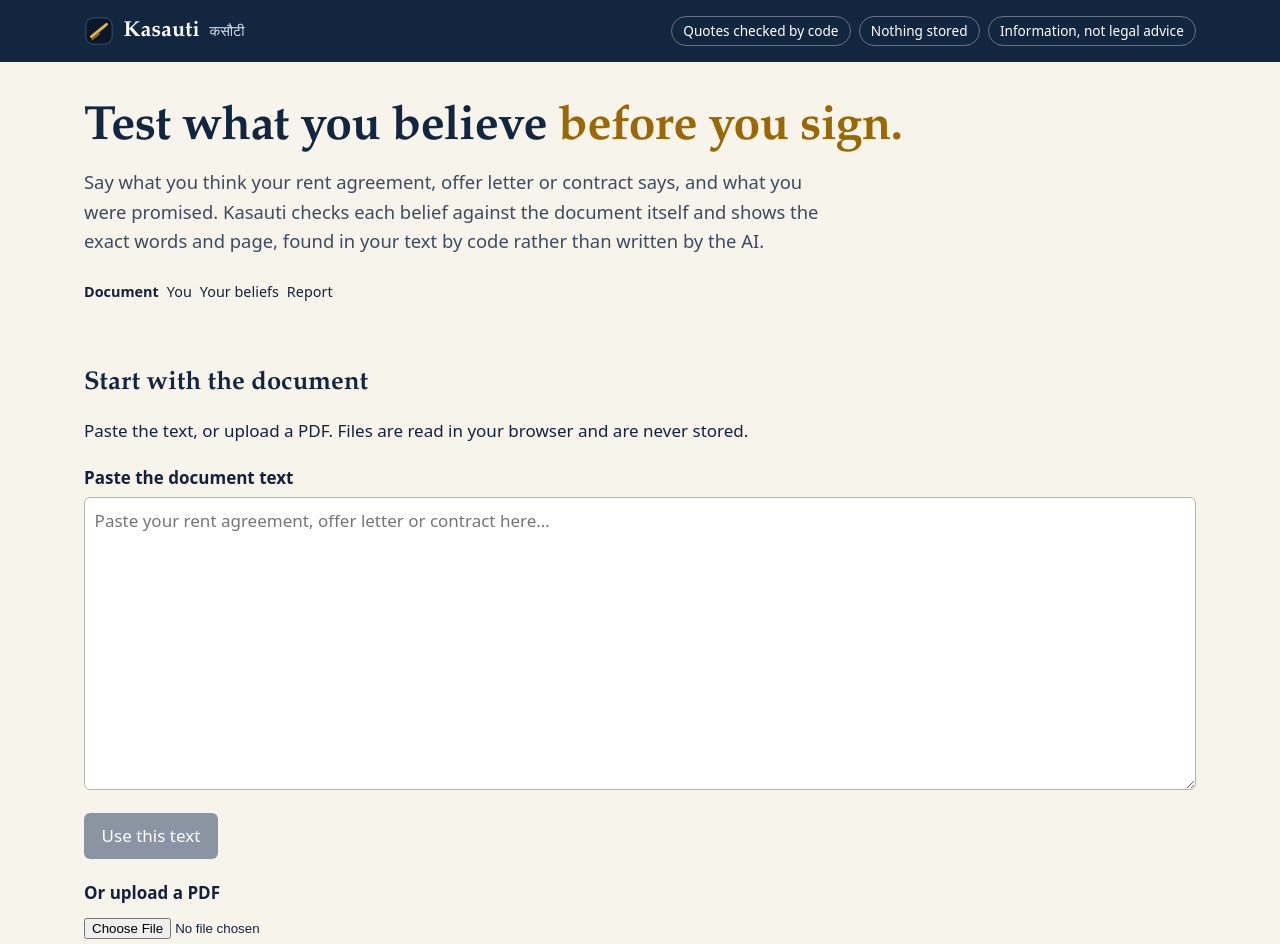
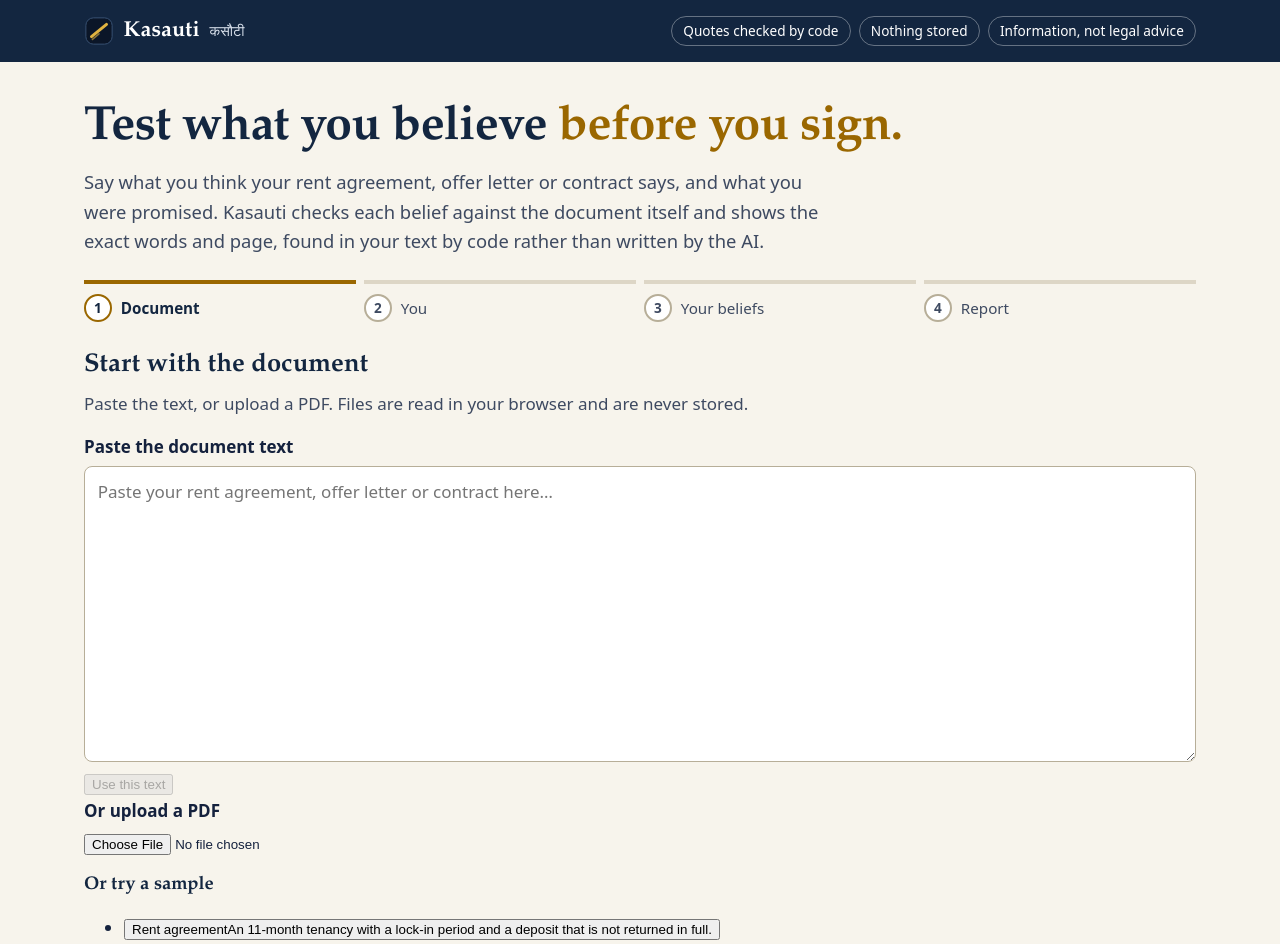
Before and after one commit to Shreekumar-Shah-AICTE/kasauti, a Next.js app: page / in a window 1280 px wide. Shown: the top 944 px of the page. Built offline with nearby package versions, Linux system fonts and the light colour scheme.

Commit message:
feat(ui): numbered stepper, shared step navigation and document chip

```diff
--- a/src/components/Stepper.tsx
+++ b/src/components/Stepper.tsx
@@ -2,6 +2,7 @@
 
 import styles from '@/components/checker.module.css';
 import type { Step } from '@/lib/checkerState';
+import { cx } from '@/lib/cx';
 
 const STEPS: readonly { readonly id: Step; readonly label: string }[] = [
   { id: 'document', label: 'Document' },
@@ -10,22 +11,39 @@
   { id: 'report', label: 'Report' },
 ];
 
+type StepState = 'done' | 'current' | 'todo';
+
+function stateOf(index: number, current: number): StepState {
+  if (index < current) {
+    return 'done';
+  }
+  return index === current ? 'current' : 'todo';
+}
+
 /** Shows where the user is, so a four-step flow never feels open-ended. */
 export function Stepper({ step }: { readonly step: Step }): ReactNode {
   const current = STEPS.findIndex((item) => item.id === step);
   return (
     <nav aria-label="Progress">
       <ol className={styles.stepper}>
-        {STEPS.map((item, index) => (
-          <li
-            key={item.id}
-            className={item.id === step ? styles.stepCurrent : styles.stepItem}
-            aria-current={item.id === step ? 'step' : undefined}
-          >
-            {index < current ? '\u2713 ' : ''}
-            {item.label}
-          </li>
-        ))}
+        {STEPS.map((item, index) => {
+          const state = stateOf(index, current);
+          return (
+            <li
+              key={item.id}
+              className={cx(styles.step, state !== 'todo' && styles[state])}
+              aria-current={state === 'current' ? 'step' : undefined}
+            >
+              <span className={styles.dot} aria-hidden="true">
+                {state === 'done' ? '\u2713' : index + 1}
+              </span>
+              <span className={styles.stepLabel}>
+                {item.label}
+                {state === 'done' ? <span className="visually-hidden"> (done)</span> : null}
+              </span>
+            </li>
+          );
+        })}
       </ol>
     </nav>
   );
--- a/src/components/checker.module.css
+++ b/src/components/checker.module.css
@@ -1,290 +1,190 @@
+/* Flow-level layout shared by every step: stepper, progress, navigation, fields, banners. */
 .stepper {
-  display: flex;
-  flex-wrap: wrap;
+  display: grid;
+  grid-template-columns: repeat(4, 1fr);
   gap: 0.5rem;
+  margin: 0 0 1.75rem;
   padding: 0;
-  margin: 0 0 1.5rem;
   list-style: none;
-  font-size: 0.9rem;
+  counter-reset: step;
 }
 
-.stepItem {
-  color: var(--color-muted);
+.step {
+  position: relative;
+  display: flex;
+  align-items: center;
+  gap: 0.55rem;
+  padding-top: 0.65rem;
+  border-top: 4px solid var(--line);
+  color: var(--ink-soft);
+  font-size: 0.95rem;
 }
 
-.stepCurrent {
-  color: var(--color-brand);
-  font-weight: 600;
+.dot {
+  display: inline-grid;
+  flex: none;
+  place-items: center;
+  width: 1.75rem;
+  height: 1.75rem;
+  border: 2px solid var(--line-strong);
+  border-radius: 50%;
+  background: var(--surface);
+  font-weight: 700;
+  font-size: 0.85rem;
+}
+
+.done {
+  border-top-color: var(--brand);
+  color: var(--brand);
+}
+
+.done .dot {
+  border-color: var(--brand);
+  background: var(--brand);
+  color: #fff;
+}
+
+.current {
+  border-top-color: var(--gold);
+  color: var(--brand-strong);
+  font-weight: 700;
+}
+
+.current .dot {
+  border-color: var(--gold);
+  color: var(--brand-strong);
+}
+
+.stage {
+  max-width: 52rem;
+}
+
+.wide {
+  max-width: none;
+}
+
+.help {
+  margin: 0 0 1rem;
+  color: var(--ink-soft);
 }
 
 .label {
   display: block;
-  margin: 1.25rem 0 0.35rem;
+  margin: 0 0 0.35rem;
   font-weight: 600;
-}
-
-.help {
-  color: var(--color-muted);
 }
 
 .textarea {
   width: 100%;
-  padding: 0.6rem;
+  padding: 0.7rem 0.8rem;
   font: inherit;
-  border: 1px solid #b9b4a7;
-  border-radius: 6px;
-  background: #fff;
+  color: var(--ink);
+  border: 1px solid var(--line-strong);
+  border-radius: var(--radius-sm);
+  background: var(--surface);
   resize: vertical;
 }
 
-.file {
-  display: block;
-  padding: 0.4rem 0;
+.textarea:focus {
+  border-color: var(--brand);
 }
 
-.status {
-  min-height: 1.5rem;
-  color: var(--color-muted);
+.meta {
+  margin: 0.3rem 0 0;
+  color: var(--ink-soft);
+  font-size: 0.88rem;
+}
+
+.nav {
+  display: flex;
+  flex-wrap: wrap;
+  justify-content: space-between;
+  gap: 0.75rem;
+  margin-top: 1.75rem;
+  padding-top: 1.25rem;
+  border-top: 1px solid var(--line);
+}
+
+.progress {
+  display: flex;
+  align-items: flex-start;
+  gap: 1rem;
+  margin: 0 0 1.25rem;
+  padding: 1rem 1.25rem;
+  border: 1px solid var(--line);
+  border-left: 5px solid var(--gold);
+  border-radius: var(--radius);
+  background: var(--surface);
+}
+
+.progress p {
+  margin: 0;
+}
+
+.progressTitle {
+  font-weight: 700;
+  color: var(--brand-strong);
+}
+
+.spinner {
+  flex: none;
+  width: 1.6rem;
+  height: 1.6rem;
+  margin-top: 0.15rem;
+  border: 3px solid var(--line);
+  border-top-color: var(--gold);
+  border-radius: 50%;
+  animation: spin 0.9s linear infinite;
+}
+
+@keyframes spin {
+  to {
+    transform: rotate(360deg);
+  }
 }
 
 .error {
-  border-left: 4px solid #a12d2f;
-  padding: 0.5rem 0.75rem;
-  color: #7d1f21;
-  background: #fdf1f1;
-}
-
-.actions {
-  display: flex;
-  flex-wrap: wrap;
-  gap: 0.75rem;
-  margin-top: 1rem;
-}
-
-.primary,
-.secondary,
-.sample,
-.link {
-  font: inherit;
-  border-radius: 6px;
-  cursor: pointer;
-}
-
-.primary {
-  padding: 0.6rem 1.1rem;
-  border: 1px solid var(--color-brand);
-  background: var(--color-brand);
-  color: #fff;
-}
-
-.primary:disabled {
-  background: #8a94a3;
-  border-color: #8a94a3;
-  cursor: not-allowed;
-}
-
-.secondary {
-  padding: 0.6rem 1.1rem;
-  border: 1px solid var(--color-brand);
-  background: transparent;
-  color: var(--color-brand);
-}
-
-.link {
-  border: none;
-  background: none;
-  color: var(--color-brand);
-  text-decoration: underline;
-  padding: 0.25rem 0;
-}
-
-.fieldset {
-  border: 1px solid #d8d3c6;
-  border-radius: 8px;
+  margin: 0 0 1.25rem;
   padding: 0.75rem 1rem;
-}
-
-.legend {
-  padding: 0 0.35rem;
+  border-left: 5px solid var(--contradicted);
+  border-radius: var(--radius-sm);
+  color: var(--contradicted);
+  background: var(--contradicted-tint);
   font-weight: 600;
 }
 
-.choice {
-  display: flex;
-  align-items: center;
-  gap: 0.6rem;
-  padding: 0.35rem 0;
+.banner {
+  margin: 0 0 1.25rem;
+  padding: 0.75rem 1rem;
+  border-left: 5px solid var(--silent);
+  border-radius: var(--radius-sm);
+  background: var(--silent-tint);
 }
 
-.samples {
-  display: grid;
-  gap: 0.75rem;
-  padding: 0;
-  margin: 0.5rem 0 0;
-  list-style: none;
+.liveBanner {
+  margin: 0 0 1.25rem;
+  padding: 0.75rem 1rem;
+  border-left: 5px solid var(--brand);
+  border-radius: var(--radius-sm);
+  background: var(--brand-tint);
 }
 
-.sample {
-  display: block;
-  width: 100%;
-  text-align: left;
-  padding: 0.75rem 1rem;
-  border: 1px solid #d8d3c6;
-  background: #fff;
-}
+@media (max-width: 40rem) {
+  .stepLabel {
+    font-size: 0.8rem;
+  }
 
-.sampleTitle {
-  display: block;
-  font-weight: 600;
-  color: var(--color-brand);
-}
-
-.sampleSummary {
-  display: block;
-  color: var(--color-muted);
-  font-size: 0.95rem;
-}
-
-.beliefList {
-  display: grid;
-  gap: 1.25rem;
-  padding: 0;
-  margin: 1rem 0 0;
-  list-style: none;
-}
-
-.beliefItem {
-  border: 1px solid #d8d3c6;
-  border-radius: 8px;
-  padding: 0.85rem 1rem;
-  background: #fff;
-}
-
-.prompt {
-  display: block;
-  margin-bottom: 0.4rem;
-  font-weight: 600;
-}
-
-.kind {
-  display: inline-block;
-  margin-bottom: 0.4rem;
-  padding: 0.1rem 0.5rem;
-  border-radius: 999px;
-  font-size: 0.8rem;
-  background: #eceade;
-  color: var(--color-muted);
-}
-
-.counter {
-  color: var(--color-muted);
-  font-size: 0.9rem;
-}
-
-.banner {
-  border-left: 4px solid #8a6d1f;
-  background: #fdf8e8;
-  padding: 0.6rem 0.85rem;
-  margin-bottom: 1rem;
-}
-
-.score {
-  font-size: 1.1rem;
-  margin: 0 0 var(--space) 0;
-}
-
-.cardList {
-  list-style: none;
-  margin: 0 0 calc(var(--space) * 1.5) 0;
-  padding: 0;
-}
-
-.card {
-  border: 1px solid #d8d3c6;
-  border-left-width: 6px;
-  border-radius: 4px;
-  margin-bottom: var(--space);
-  padding: var(--space);
-}
-
-.backed {
-  border-left-color: #2f6b3f;
-}
-
-.contradicted {
-  border-left-color: #a12d2f;
-}
-
-.silent {
-  border-left-color: #8a6d1f;
-}
-
-.review {
-  border-left-color: #8a94a3;
-}
-
-.cardHeading {
-  align-items: baseline;
-  display: flex;
-  font-size: 1rem;
-  gap: 0.5rem;
-  margin: 0 0 0.25rem 0;
-}
-
-.mark {
-  font-size: 1.2rem;
-  line-height: 1;
-}
-
-.said {
-  color: var(--color-muted);
-  margin: 0 0 0.5rem 0;
-}
-
-.source {
-  background: #f4f1e6;
-  border-left: 3px solid #b9b4a7;
-  margin: var(--space) 0 0 0;
-  padding: 0.75rem;
-}
-
-.quote {
-  margin: 0;
-}
-
-.sourceMeta {
-  color: var(--color-muted);
-  font-size: 0.85rem;
-  margin-top: 0.5rem;
-}
-
-.tier {
-  display: block;
-}
-
-.reviewNote {
-  color: #7d1f21;
-  font-size: 0.9rem;
-  margin: 0.5rem 0 0 0;
-}
-
-.exportBar {
-  border-top: 1px solid #d8d3c6;
-  display: flex;
-  flex-wrap: wrap;
-  gap: 0.5rem;
-  margin-top: calc(var(--space) * 1.5);
-  padding-top: var(--space);
+  .step {
+    flex-direction: column;
+    align-items: flex-start;
+    gap: 0.3rem;
+  }
 }
 
 @media print {
-  .exportBar,
-  .actions,
-  .stepper {
+  .stepper,
+  .nav,
+  .progress {
     display: none;
   }
-
-  .card {
-    break-inside: avoid;
-  }
 }
```
Also changed, not shown: src/components/flow/DocumentChip.tsx (added, +28 -0 lines), src/components/flow/StepNav.tsx (added, +25 -0 lines), src/components/flow/flow.module.css (added, +75 -0 lines).
